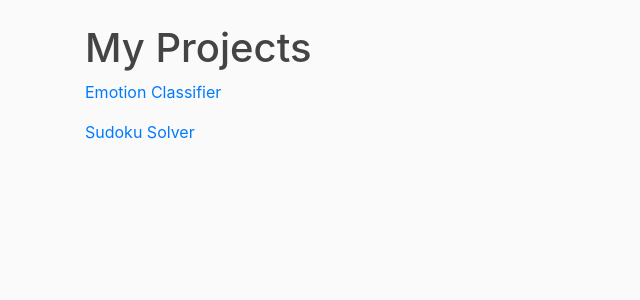
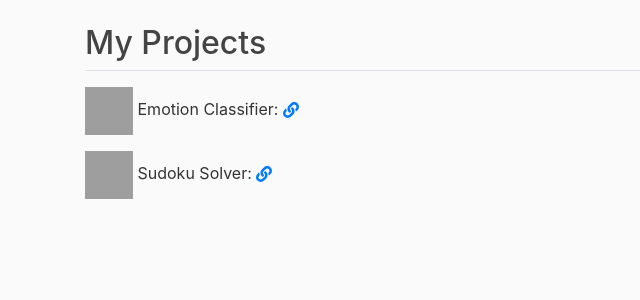
Before and after one commit to satrancci/flask-api-ml-model-and-sudoku-solver, a Flask app: page /projects in a window 1280 px wide. Shown: the part 56-356 px from the top of the page, without its empty margins (0-640 px from the left). Run offline with Flask 2, Linux system fonts and the light colour scheme; some libraries are stand-ins or nearby versions; grey boxes are pictures that could not be loaded.

Commit message:
make /projects route look nicer, add emojis

```diff
--- a/flasksite/templates/projects.html
+++ b/flasksite/templates/projects.html
@@ -1,6 +1,8 @@
 {% extends "layout.html" %}
 {% block content %}
-    <h1>My Projects</h1>
-    <p><a href="{{ url_for('predict') }}">Emotion Classifier</a></p>
-    <p><a href="{{ url_for('sudoku_solver') }}">Sudoku Solver</a></p>
+    <h2>My Projects</h2>
+    <div class="border-top pt-3">
+    <p> <img src="../static/other_pics/emotion.png" alt="Emotion" height="48" width="48"/> Emotion Classifier: <a href="{{ url_for('predict') }}"><i class="fa fa-link"></i></a> </p>
+    <p> <img src="../static/other_pics/sudoku.png" alt="Sudoku" height="48" width="48"/> Sudoku Solver: <a href="{{ url_for('sudoku_solver') }}"><i class="fa fa-link"></i></a> </p>
+    </div>
 {% endblock content %}
```
